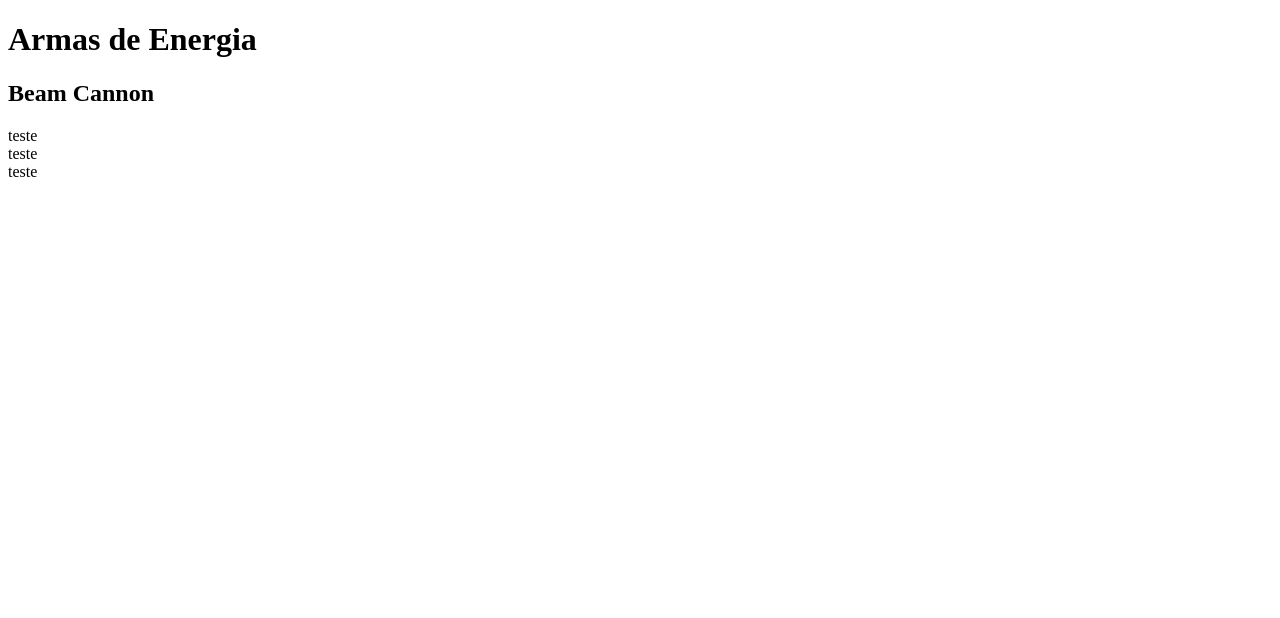
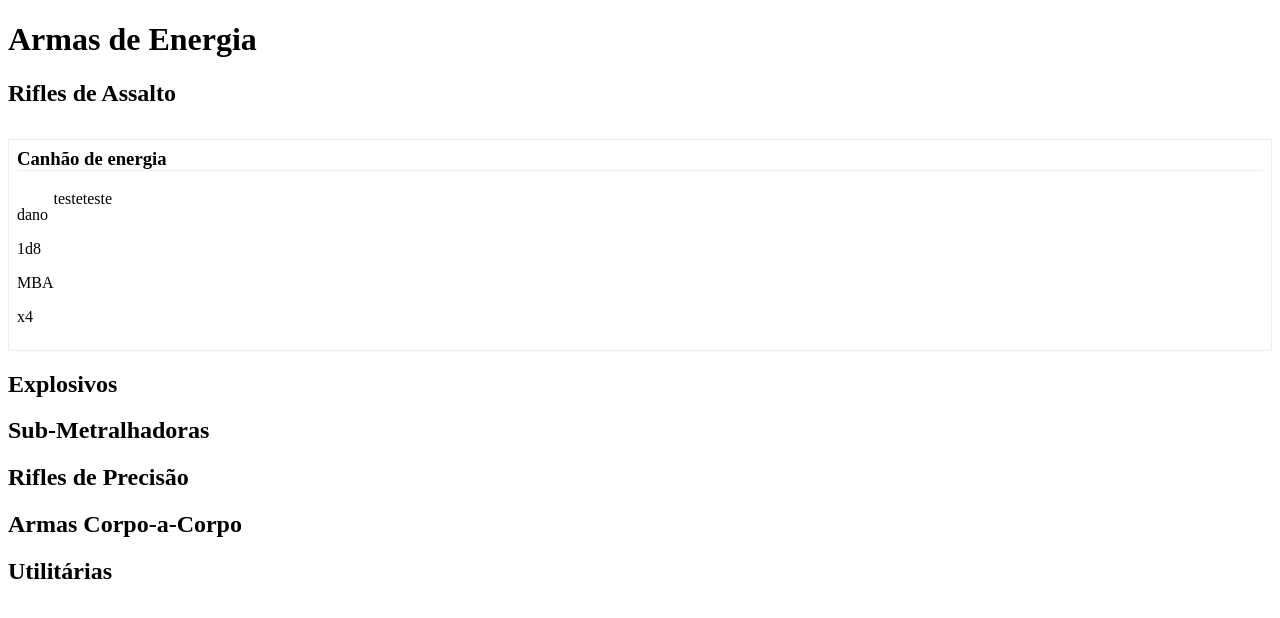
Before and after one commit to ThomasKruchelski/new-frontiers-rpg, a Next.js app: page /documentacao/equipamentos/armas-cybersuit in a window 1280 px wide. Shown: the top 618 px of the page. Built offline with nearby package versions, Linux system fonts and the light colour scheme.

Commit message:
add arma layout

```diff
--- a/pages/documentacao/combate/_meta.json
+++ b/pages/documentacao/combate/_meta.json
@@ -1,5 +1,5 @@
 {
-    "combate-basico":"Combate Básico",
+    "combate-basico":"Combate Básico -",
     "combate-avancado":"Combate Avançado",
     "condicoes-especiais":"Condições Especiais",
     "combate-de-personagens":"Combate de Personagens"
--- a/pages/documentacao/equipamentos/armas-cybersuit.mdx
+++ b/pages/documentacao/equipamentos/armas-cybersuit.mdx
@@ -1,9 +1,39 @@
 # Armas de Energia
 
-## Beam Cannon
+## Rifles de Assalto
 
-    <div >
-        <div>teste</div>
+<div class='box-border arma-slot'>
+### Canhão de energia
+    <div class='flex'>
+        <div class='col1'>
+            <div>
+                <div>
+                    dano
+                </div>
+                <div>
+                    1d8
+                </div>
+            </div>
+            <div>
+                <div>
+                    MBA
+                </div>
+                <div>
+                    x4
+                </div>
+            </div>
+        </div>
         <div>teste</div>
         <div>teste</div>
     </div>
+</div>
+
+## Explosivos
+
+## Sub-Metralhadoras
+
+## Rifles de Precisão
+
+## Armas Corpo-a-Corpo
+
+## Utilitárias
--- /dev/null
+++ b/pages/documentacao/talentos/_meta.json
@@ -0,0 +1,4 @@
+{
+    "talentos-cybersuit":"Talentos Cybersuit -",
+    "talentos-personagem":"Talentos Personagem"
+}
--- a/styles.css
+++ b/styles.css
@@ -56,3 +56,11 @@
 :is(html[class~=dark] .box-border){
     border-color: rgba(38,38,38);
 }
+
+.arma-slot h3{
+    border-bottom: 1px solid rgba(229,229,229,.7);
+}
+
+:is(html[class~=dark] .arma-slot h3){
+    border-color: rgba(38,38,38);
+}
--- a/theme.config.tsx
+++ b/theme.config.tsx
@@ -32,19 +32,21 @@ const config: DocsThemeConfig = {
     text: 'New Frontiers RPG - made by Thomas',
   },
   faviconGlyph: "🌌",
-  // sidebar: {
-  //   titleComponent({ title, type }) {
+  sidebar: {
+    titleComponent({ title, type }) {
 
-  //     if (title === 'Informações' ||
-  //         title === 'Atributos' ||
-  //         title === 'Talentos' ||
-  //         title === 'Armas & Equipamentos'
-  //     ) {
-  //       return <>{title} <p className='new'> Novo!</p></>
-  //     }
-  //     return <>{title}</>
-  //   }
-  // }
+      if (title === 'Informações -' ||
+          title === 'Atributos -' ||
+          title === 'Talentos -' ||
+          title === 'Talentos Cybersuit -' ||
+          title === 'Combate Básico -' ||
+          title === 'Inventário -'
+      ) {
+        return <>{title} <p className='new'> Novo!</p></>
+      }
+      return <>{title}</>
+    }
+  }
 
 }
 
```
Also changed, not shown: pages/documentacao/criacao-de-cybersuit/_meta.json (+4 -4 lines).
